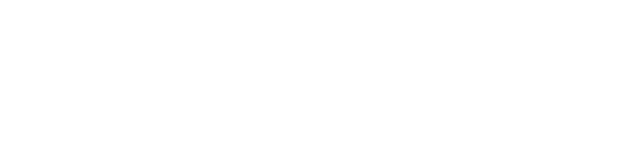
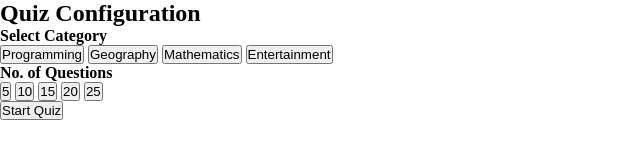
Before and after one commit to Zeynab-jalalian/Quiz-App, a plain HTML site: page index.html in a window 1280 px wide. Shown: the whole page, without its empty margins (0-640 px from the left). Drawn offline with Linux system fonts and the light colour scheme.

Commit message:
quiz config

```diff
--- a/index.html
+++ b/index.html
@@ -1,11 +1,41 @@
 <!DOCTYPE html>
 <html lang="en">
-<head>
-    <meta charset="UTF-8">
-    <meta name="viewport" content="width=device-width, initial-scale=1.0">
-    <title>Document</title>
-</head>
-<body>
+  <head>
+    <meta charset="UTF-8" />
+    <meta name="viewport" content="width=device-width, initial-scale=1.0" />
+    <link rel="stylesheet" href="style.css" />
+    <title>Quiz App</title>
+  </head>
+  <body>
+    <div class="config-container">
+      <h2 class="config-title">Quiz Configuration</h2>
 
-</body>
+      <div class="config-option">
+        <h4 class="option-title">Select Category</h4>
+        <div class="category-options">
+          <button class="category-option">Programming</button>
+          <button class="category-option">Geography</button>
+          <button class="category-option">Mathematics</button>
+          <button class="category-option">Entertainment</button>
+        </div>
+      </div>
+
+        <div class="config-option">
+        <h4 class="option-title">No. of Questions</h4>
+        <div class="question-options">
+          <button class="question-option">5</button>
+          <button class="question-option">10</button>
+          <button class="question-option">15</button>
+          <button class="question-option">20</button>
+          <button class="question-option">25</button>
+        </div>
+      </div>
+
+      <button class="start-quiz-btn">Start Quiz</button>
+
+
+    </div>
+
+    <script src="script.js"></script>
+  </body>
 </html>
--- a/style.css
+++ b/style.css
@@ -0,0 +1,5 @@
+*{
+    margin: 0;
+    padding: 0;
+    box-sizing: border-box;
+}
```
